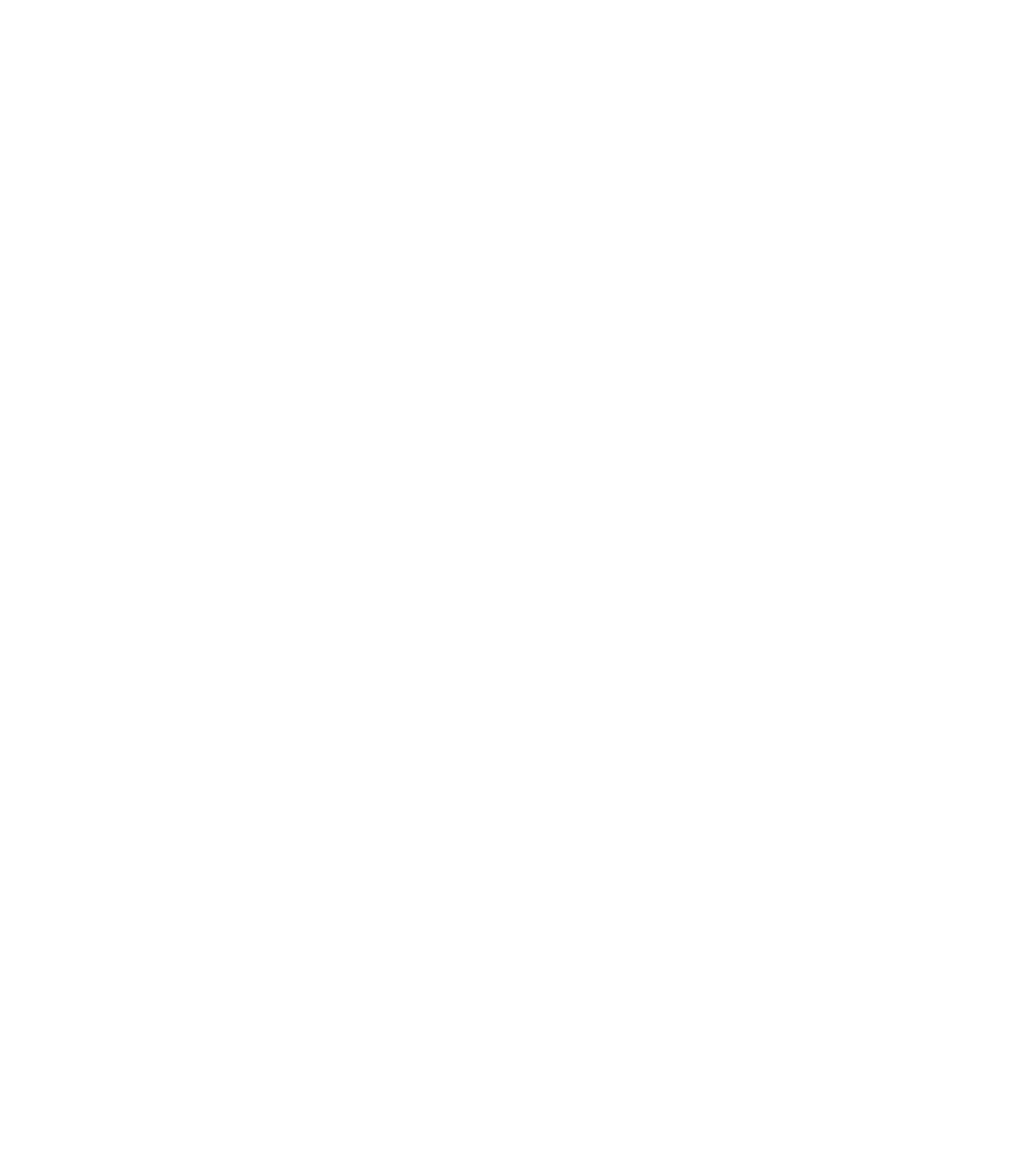
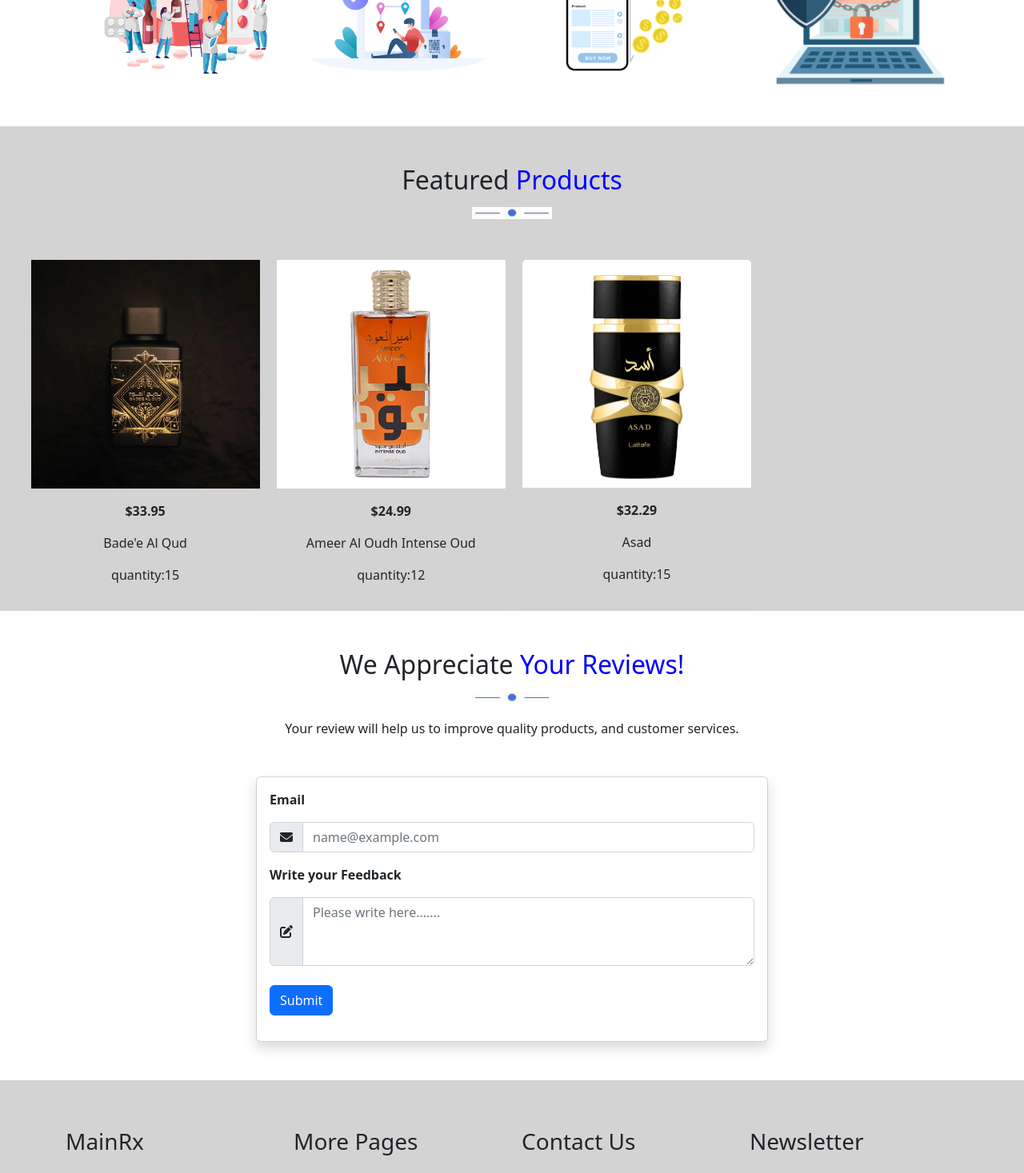
Before and after one commit to Faizi-Devops/mainRx.com, a Next.js app: page / in a window 1280 px wide. Shown: the part 1134-2601 px from the top of the page at 80% size. Before the commit the page ends 800 px from the top, so only its background shows below. Built offline with nearby package versions, Linux system fonts and the light colour scheme.

Commit message:
changings

```diff
--- a/components/Fourthdiv/Fourthdiv.tsx
+++ b/components/Fourthdiv/Fourthdiv.tsx
@@ -37,7 +37,7 @@
                             </div>
                         </div>
                         <div className='pt-4 mb-3'>
-                            <button type="button" className="btn btn-primary">Primary</button>
+                            <button type="button" className="btn btn-primary">Submit</button>
 
                         </div>
 
--- a/components/Navbar/Navbar.tsx
+++ b/components/Navbar/Navbar.tsx
@@ -1,4 +1,5 @@
-import Image from 'next/image'
+import Image from 'next/image';
+import Link from 'next/link'
 const Navbar = () => {
     return (
         <div>
@@ -26,18 +27,20 @@
                                 <a className="nav-link active" aria-current="page" href="#">Home</a>
                             </li>
                             <li className="nav-item">
-                                <a className="nav-link active" aria-current="page" href="#">Shop</a>
+                                <a className="nav-link active" aria-current="page" href="#"><i className="fa-brands fa-shopify" ></i>Shop</a>
                             </li>
 
                             <li className="nav-item dropdown">
-                                <a className="nav-link dropdown-toggle" href="#" role="button" data-bs-toggle="dropdown" aria-expanded="false">
-                                <i className="fa-solid fa-user"></i>
+                                <a className="nav-link " href="#" role="button" data-bs-toggle="dropdown" aria-expanded="false">
+                                <i className="fa-solid fa-user" style={{color:"blue"}}></i>
                                 </a>
                                 <ul className="dropdown-menu">
-                                    <li><a className="dropdown-item" href="#">Action</a></li>
-                                    <li><a className="dropdown-item" href="#">Another action</a></li>
-                                    <li><hr className="dropdown-divider"/></li>
-                                    <li><a className="dropdown-item" href="#">Something else here</a></li>
+                                    <li><a className="dropdown-item" href="#">Checkout</a></li>
+                                    <li><a className="dropdown-item" href="#">Track Order</a></li>
+                                    <li><a className="dropdown-item" href="#"><Link href="/Signup">Register</Link></a></li>
+                                    <li><a className="dropdown-item" href="#">Blog</a></li>
+                                    <li><a className="dropdown-item" href="#"><Link href="/Login">Login</Link></a></li>
+
                                 </ul>
                             </li>
 
--- a/components/Secondiv/Secondiv.tsx
+++ b/components/Secondiv/Secondiv.tsx
@@ -1,8 +1,14 @@
 import Image from 'next/image'
+import Footer from '../Footer/Footer';
+import Fourthdiv from '../Fourthdiv/Fourthdiv';
+import Navbar from '../Navbar/Navbar';
 import Thirdiv from '../Thirdiv/Thirdiv';
 const Secondiv = () => {
     return (
         <div>
+            <div style={{width:"96%",margin:"auto"}}>
+                <Navbar />
+            </div>
 
 
             <div className="completediv">
@@ -144,6 +150,16 @@
 
             </div>
             <Thirdiv />
+            <div>
+                <div>
+                    <Fourthdiv />
+                </div>
+                <div className='pt-5'>
+                    <Footer />
+                </div>
+
+
+            </div>
         </div>
     )
 }
--- a/components/Thirdiv/Thirdiv.tsx
+++ b/components/Thirdiv/Thirdiv.tsx
@@ -1,10 +1,12 @@
-import Image from 'next/image'
+import Image from 'next/image';
+
 const Thirdiv = () => {
     return (
         <div>
-            <div className="thirdivback">
-                <h1 className='text-center pt-5'>Featured <span style={{ color: "blue" }}>Products</span></h1>
-                <div className="text-center">
+            <div className="thirdybackgroundcolor">
+
+                <h2 className="text-center pt-5 ">Featured <span style={{ color: "blue" }}> Products</span></h2>
+                <div className='text-center'>
                     <Image
 
                         src="/logo.jpg"
@@ -12,69 +14,86 @@
                         width={100}
                         height={15}
                     />
+
                 </div>
-                <div className='row pt-5'>
-                    <div className='col-lg-3'>
-                        <div className='thirdivonediv'>
-                            <div className='text-center pt-3'>
-                            <Image
+                <div className='thirdycardingwidth'>
+                    <div className='container-fluid mt-5'>
+                        <div className='row'>
+                            <div className='col-lg-3'>
+                                <div className="card" style={{ width: "18rem" }}>
+                                    <Image className=''
 
-                                src="/thirdone.jpg"
-                                alt="Picture of the author"
-                                width={250}
-                                height={270}
-                            />
-                            <h5 className='pt-5'>$33.95</h5>
-                            <p>Bade'e Al Oud</p>
-                            <p>quantity:15</p>
+                                        src="/thirdone.jpg"
+                                        alt="Picture of the author"
+                                        style={{ maxWidth: "100%" }}
+                                        width={100}
+                                        height={100}
+                                        layout="responsive"
+                                    />
+                                    <div className="card-body" style={{backgroundColor:"lightgray"}}>
 
+                                        <p className='text-center' style={{fontWeight:"bold"}}>$33.95</p>
+                                        <p className='text-center'>Bade'e Al Qud</p>
+                                        <p className='text-center'>quantity:15</p>
+                                    </div>
+                                </div>
                             </div>
+                            <div className='col-lg-3'>
+                            <div className="card" style={{ width: "18rem" }}>
+                                    <Image className=''
+
+                                        src="/third2.jpg"
+                                        alt="Picture of the author"
+                                        style={{ maxWidth: "100%" }}
+                                        width={100}
+                                        height={100}
+                                        layout="responsive"
+                                    />
+                                    <div className="card-body" style={{backgroundColor:"lightgray"}}>
+
+                                        <p className='text-center' style={{fontWeight:"bold"}}>$24.99</p>
+                                        <p className='text-center'>Ameer Al Oudh Intense Oud</p>
+                                        <p className='text-center'>quantity:12</p>
+                                    </div>
+                                </div>
+                            </div>
+                            <div className='col-lg-3'>
+                            <div className="card" style={{ width: "18rem" }}>
+                                <div className='text-center'>
+
+
+                                    <Image
+
+                                        src="/third3.jpg"
+                                        alt="Picture of the author"
+                                        style={{ maxWidth: "50%",maxHeight:"285px" }}
+                                        width={100}
+                                        height={1}
+                                        layout="responsive"
+                                    />
+                                    </div>
+                                    <div className="card-body" style={{backgroundColor:"lightgray"}}>
+
+                                        <p className='text-center' style={{fontWeight:"bold"}}>$32.29</p>
+                                        <p className='text-center'>Asad</p>
+                                        <p className='text-center'>quantity:15</p>
+                                    </div>
+                                </div>
+                            </div>
+                            <div className='col-lg-3'></div>
+                            <br /><br />
+                            <br /><br /><br /><br /><br />
 
                         </div>
+
                     </div>
-                    <div className='col-lg-3'>
-                        <div className='thirdivonediv'>
-                            <div className='text-center pt-3'>
-                            <Image
-
-                                src="/third2.jpg"
-                                alt="Picture of the author"
-                                width={250}
-                                height={270}
-                            />
-                            <h5 className='pt-5'>$24.99</h5>
-                            <p>Ameer Al Oudh Intense Oud</p>
-                            <p>quantity:12</p>
-
-                            </div>
-
-                        </div>
-                    </div>
-
-                    <div className='col-lg-3'>
-                        <div className='thirdivonediv'>
-                            <div className='text-center pt-3'>
-                            <Image
-
-                                src="/third3.jpg"
-                                alt="Picture of the author"
-                                width={100}
-                                height={270}
-                            />
-                            <h5 className='pt-5'>$32.29</h5>
-                            <p>Asad</p>
-                            <p>quantity:15</p>
-
-                            </div>
-
-                        </div>
-                    </div>
-                    <div className='col-lg-3'></div>
 
                 </div>
 
 
+
             </div>
+
 
         </div>
     )
--- a/pages/index.tsx
+++ b/pages/index.tsx
@@ -10,6 +10,7 @@
 import Login from './Login'
 import Signup from './Signup'
 import Fourthdiv from '@/components/Fourthdiv/Fourthdiv'
+import Thirdiv from '@/components/Thirdiv/Thirdiv'
 
 
 const inter = Inter({ subsets: ['latin'] })
@@ -25,10 +26,11 @@
       </Head>
      {/* <Landing /> */}
      {/* <Footer /> */}
-     {/* <Secondiv /> */}
+    <Secondiv />
+    {/* <Thirdiv /> */}
      {/* <Login /> */}
      {/* <Signup /> */}
-     <Fourthdiv />
+     {/* <Fourthdiv /> */}
 
     </>
   )
--- a/styles/globals.css
+++ b/styles/globals.css
@@ -205,3 +205,19 @@
 .shadow{
     box-shadow: rgba(0, 0, 0, 0.35) 0px 5px 15px;
 }
+
+
+
+/* new Thirdiv css */
+.thirdybackgroundcolor{
+    background-color: lightgray;
+    height: auto;
+}
+.thirdycardingwidth{
+    width: 96%;
+    margin: auto;
+
+}
+.thirdyimagesetting{
+    width: 100%;
+}
```
